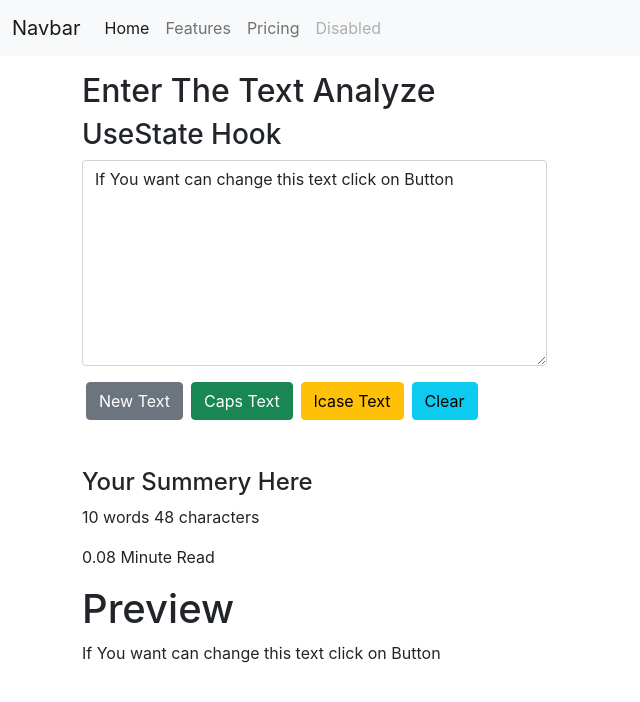
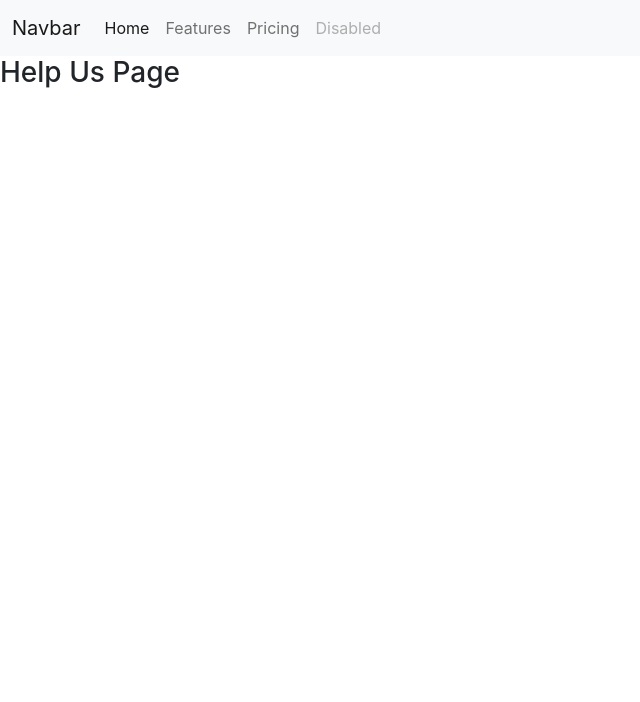
Before and after one commit to baghelhub/React-app, a React (Create React App) app in the folder reactapp/: page /Help in a window 1280 px wide. Shown: the top 702 px of the page, without its empty margins (0-640 px from the left). Built offline with nearby package versions, Linux system fonts and the light colour scheme; the HTML template or start-up script is replaced by a standard one.

Commit message:
add files for routing and use it

```diff
--- a/reactapp/package.json
+++ b/reactapp/package.json
@@ -8,6 +8,7 @@
     "@testing-library/user-event": "^13.5.0",
     "react": "^18.2.0",
     "react-dom": "^18.2.0",
+    "react-router-dom": "^6.11.1",
     "react-scripts": "5.0.1",
     "web-vitals": "^2.1.4"
   },
--- a/reactapp/src/App.js
+++ b/reactapp/src/App.js
@@ -1,12 +1,17 @@
 
-import { React} from 'react';
+import { React } from 'react';
 import './App.css';
+import { BrowserRouter, Routes, Route } from 'react-router-dom';
+import Home from './components/Home';
+import Help from './components/Help';
+
 // import About from './components/About';
-import Textform from './components/Textform';
-import Navbar from './components/Navbar';
+// import Textform from './components/Textform';
+ import Navbar from './components/Navbar';
 
 // new file import for use usestate hook
 //import SetCount from './components/SetCount';
+
 
 function App() {
 
@@ -14,7 +19,14 @@ function App() {
   return (
     <>
       <Navbar />
-      < Textform head="Enter The Text Analyze" nextText="UseState Hook" />
+      <BrowserRouter>
+        <Routes>
+          <Route path="/" element={<Home />}></Route>
+          <Route path="/Help" element={<Help />}></Route>
+        </Routes>
+      </BrowserRouter>
+
+      {/* < Textform head="Enter The Text Analyze" nextText="UseState Hook" /> */}
       {/* < SetCount  /> */}
       {/* <About /> */}
     </>
--- /dev/null
+++ b/reactapp/src/components/Help.js
@@ -0,0 +1,15 @@
+import React from 'react';
+
+
+
+function Help() {
+
+    return (
+    <>
+        <h3>Help Us Page</h3>
+
+    </>
+    )
+}
+
+export default Help;
--- /dev/null
+++ b/reactapp/src/components/Home.js
@@ -0,0 +1,15 @@
+import React from 'react';
+
+
+
+function Home() {
+
+    return (
+    <>
+        <h3>Home Page</h3>
+
+    </>
+    )
+}
+
+export default Home;
```
Also changed, not shown: 1 other file (tests, documents, lock files or other folders).
